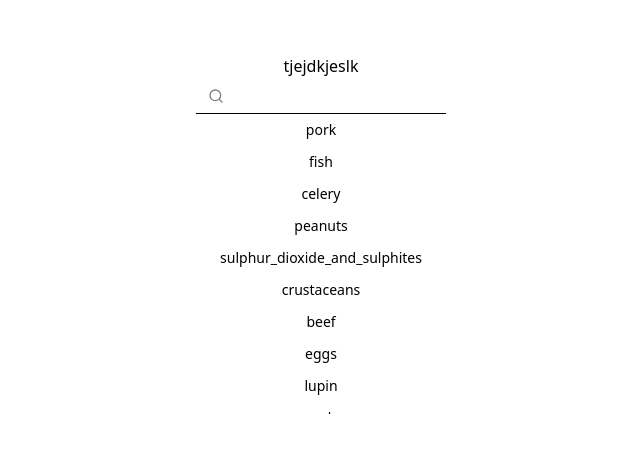
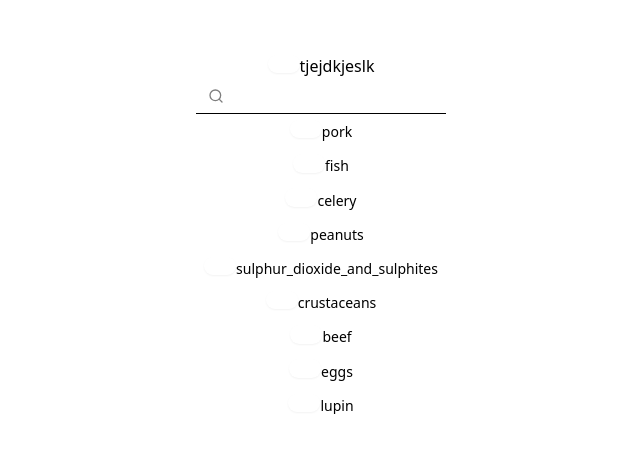
Before and after one commit to NoShare16/design_thinking, a React (Vite) app in the folder 2-iteration/prototyp2/: page /allergenSelector in a window 1280 px wide. Shown: the part 166-618 px from the top of the page, without its empty margins (319-959 px from the left). Built offline with nearby package versions, Linux system fonts and the light colour scheme.

Commit message:
fix package.json

```diff
--- a/2-iteration/prototyp2/package.json
+++ b/2-iteration/prototyp2/package.json
@@ -13,6 +13,7 @@
     "@radix-ui/react-checkbox": "^1.3.2",
     "@radix-ui/react-dialog": "^1.1.14",
     "@radix-ui/react-scroll-area": "^1.2.9",
+    "@radix-ui/react-switch": "^1.2.5",
     "@tailwindcss/vite": "^4.1.11",
     "class-variance-authority": "^0.7.1",
     "clsx": "^2.1.1",
--- a/2-iteration/prototyp2/src/settingsEditor/allergenSelector/AllegenSelector.tsx
+++ b/2-iteration/prototyp2/src/settingsEditor/allergenSelector/AllegenSelector.tsx
@@ -1,5 +1,7 @@
 import {Command, CommandGroup, CommandInput, CommandItem, CommandList} from "@/components/ui/command.tsx";
 import {Checkbox} from "@radix-ui/react-checkbox";
+import {Switch} from "@/components/ui/switch.tsx";
+import {useState} from "react";
 
 interface AllergenSelectorProps {
     options: string[] | OptionGroup[]
@@ -10,8 +12,10 @@ interface OptionGroup {
     options: string[]
 }
 export default function AllergenSelector({options}: AllergenSelectorProps) {
+    const [set, setSet] = useState(false)
     let isGrouped = typeof options[0] !== "string";
     return <div>
+        <Switch checked={set} onCheckedChange={setSet}/>
         <Checkbox>
             tjejdkjeslk
         </Checkbox>
@@ -31,10 +35,12 @@ function renderGrouping(groups: OptionGroup[]) {
 }
 
 function renderOptions(options: string[]) {
+    const [set, setSet] = useState(false)
     return options.map(value => <CommandItem>
-        <div style={{backgroundColor: "", flex: 1, cursor: "pointer"}}>
+        <div style={{backgroundColor: "", flex: 1, cursor: "pointer", justifyItems: "center", flexDirection: "row"}}>
+            <Switch checked={set} onCheckedChange={setSet}/>
             <Checkbox>
-        {value}
+                {value}
             </Checkbox>
         </div>
     </CommandItem>)
```
Also changed, not shown: 1 other file (tests, documents, lock files or other folders).
